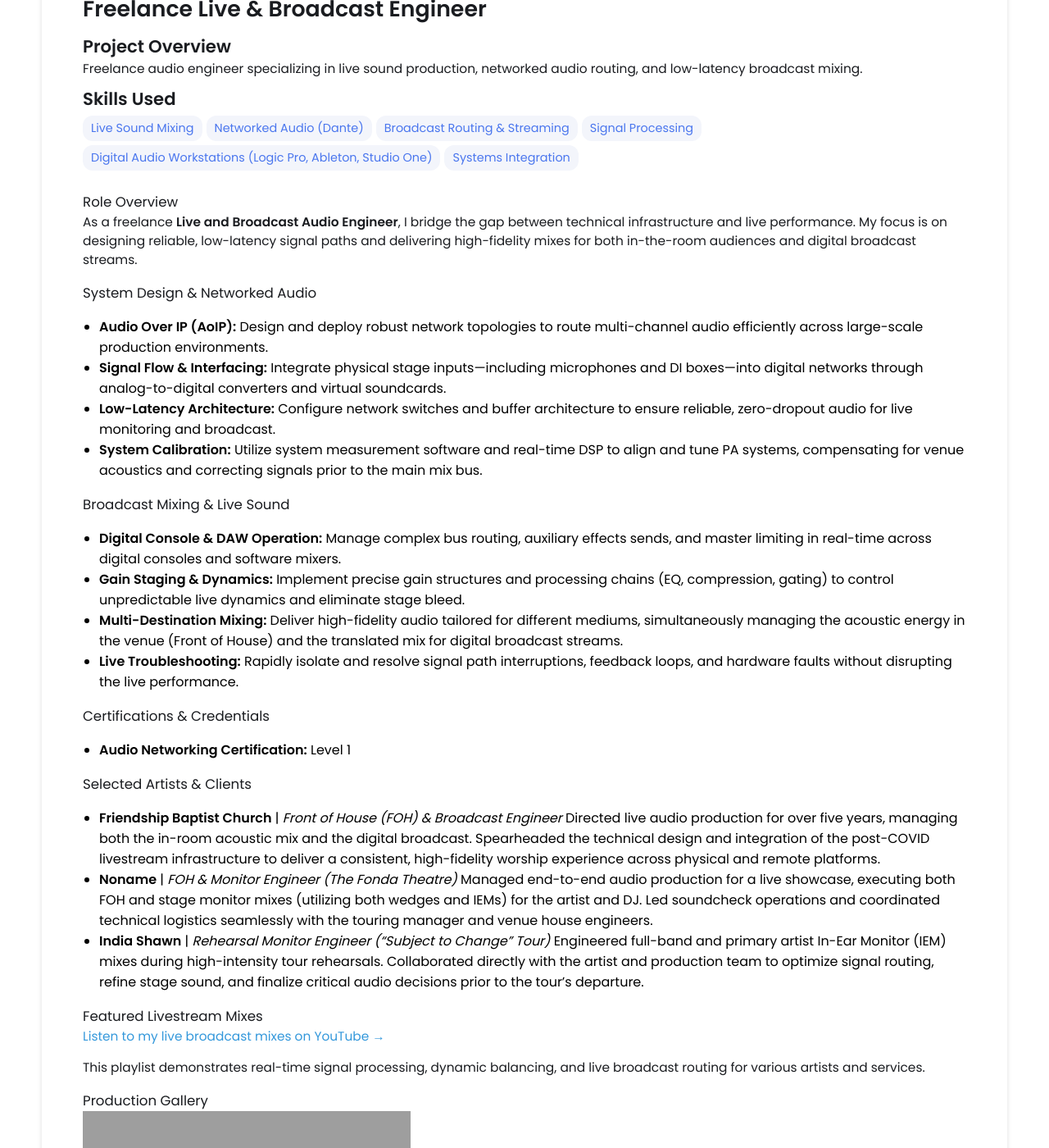
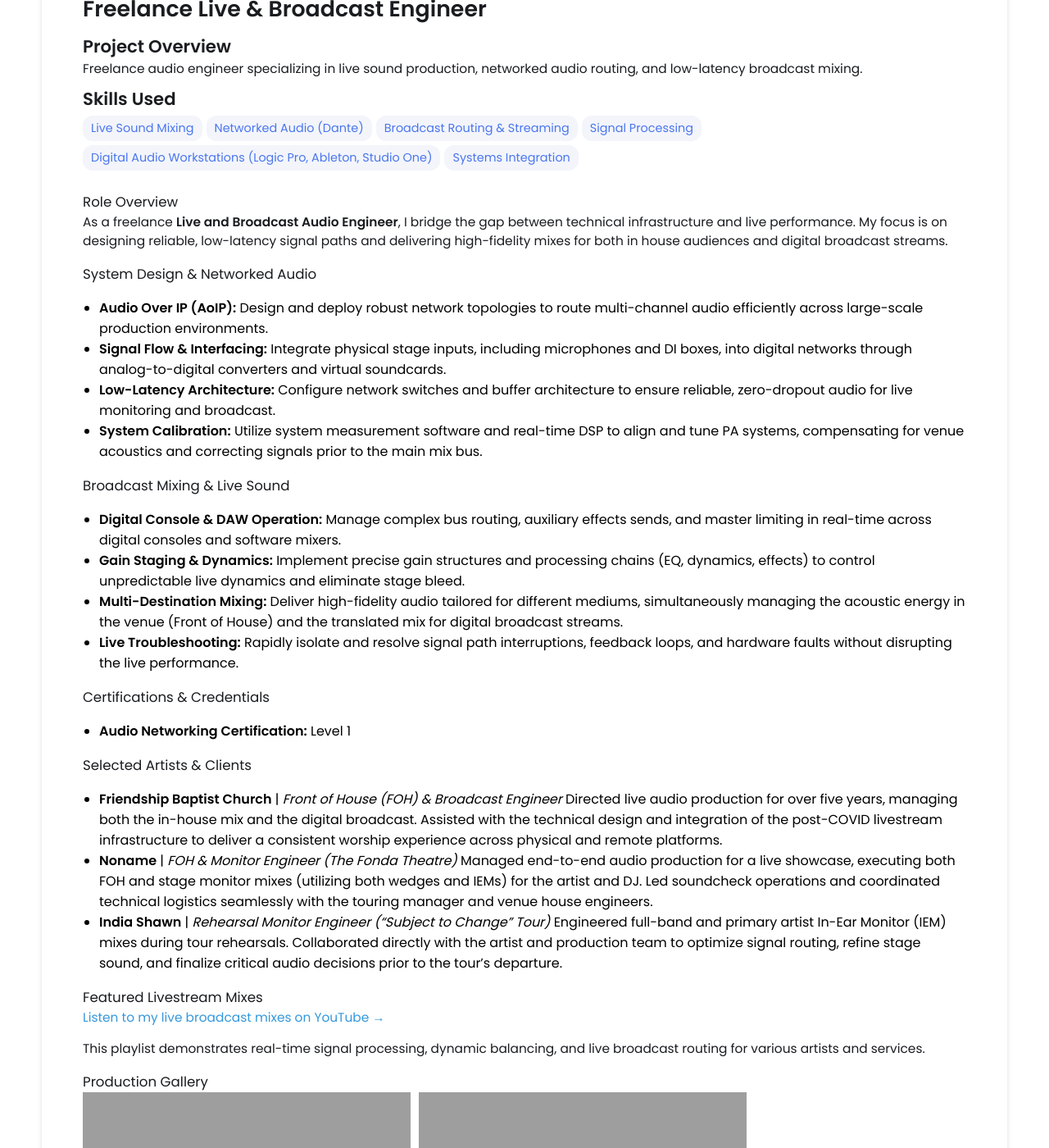
Before and after one commit to jaredjahmayne/jaredjahmayne.github.io, a Jekyll site: the page built from _projects/Audio/index.md, in a window 1280 px wide and 1400 px high, scrolled down 516 px. Shown: the whole window at 82% size. Built offline with Jekyll 4.4.1, drawn with Linux system fonts in a browser that asks for light colours.

Commit message:
Update index.md

```diff
--- a/_projects/Audio/index.md
+++ b/_projects/Audio/index.md
@@ -13,17 +13,17 @@ main-image: /audio_photos (11).png
 ---
 
 ### Role Overview
-As a freelance **Live and Broadcast Audio Engineer**, I bridge the gap between technical infrastructure and live performance. My focus is on designing reliable, low-latency signal paths and delivering high-fidelity mixes for both in-the-room audiences and digital broadcast streams.
+As a freelance **Live and Broadcast Audio Engineer**, I bridge the gap between technical infrastructure and live performance. My focus is on designing reliable, low-latency signal paths and delivering high-fidelity mixes for both in house audiences and digital broadcast streams.
 
 ### System Design & Networked Audio
 * **Audio Over IP (AoIP):** Design and deploy robust network topologies to route multi-channel audio efficiently across large-scale production environments.
-* **Signal Flow & Interfacing:** Integrate physical stage inputs—including microphones and DI boxes—into digital networks through analog-to-digital converters and virtual soundcards.
+* **Signal Flow & Interfacing:** Integrate physical stage inputs, including microphones and DI boxes, into digital networks through analog-to-digital converters and virtual soundcards.
 * **Low-Latency Architecture:** Configure network switches and buffer architecture to ensure reliable, zero-dropout audio for live monitoring and broadcast.
 * **System Calibration:** Utilize system measurement software and real-time DSP to align and tune PA systems, compensating for venue acoustics and correcting signals prior to the main mix bus.
 
 ### Broadcast Mixing & Live Sound
 * **Digital Console & DAW Operation:** Manage complex bus routing, auxiliary effects sends, and master limiting in real-time across digital consoles and software mixers.
-* **Gain Staging & Dynamics:** Implement precise gain structures and processing chains (EQ, compression, gating) to control unpredictable live dynamics and eliminate stage bleed.
+* **Gain Staging & Dynamics:** Implement precise gain structures and processing chains (EQ, dynamics, effects) to control unpredictable live dynamics and eliminate stage bleed.
 * **Multi-Destination Mixing:** Deliver high-fidelity audio tailored for different mediums, simultaneously managing the acoustic energy in the venue (Front of House) and the translated mix for digital broadcast streams.
 * **Live Troubleshooting:** Rapidly isolate and resolve signal path interruptions, feedback loops, and hardware faults without disrupting the live performance.
 
@@ -32,11 +32,11 @@ As a freelance **Live and Broadcast Audio Engineer**, I bridge the gap between t
 
 ### Selected Artists & Clients
 * **Friendship Baptist Church** | *Front of House (FOH) & Broadcast Engineer*
-  Directed live audio production for over five years, managing both the in-room acoustic mix and the digital broadcast. Spearheaded the technical design and integration of the post-COVID livestream infrastructure to deliver a consistent, high-fidelity worship experience across physical and remote platforms.
+  Directed live audio production for over five years, managing both the in-house mix and the digital broadcast. Assisted with the technical design and integration of the post-COVID livestream infrastructure to deliver a consistent worship experience across physical and remote platforms.
 * **Noname** | *FOH & Monitor Engineer (The Fonda Theatre)*
   Managed end-to-end audio production for a live showcase, executing both FOH and stage monitor mixes (utilizing both wedges and IEMs) for the artist and DJ. Led soundcheck operations and coordinated technical logistics seamlessly with the touring manager and venue house engineers.
 * **India Shawn** | *Rehearsal Monitor Engineer ("Subject to Change" Tour)*
-  Engineered full-band and primary artist In-Ear Monitor (IEM) mixes during high-intensity tour rehearsals. Collaborated directly with the artist and production team to optimize signal routing, refine stage sound, and finalize critical audio decisions prior to the tour's departure.
+  Engineered full-band and primary artist In-Ear Monitor (IEM) mixes during tour rehearsals. Collaborated directly with the artist and production team to optimize signal routing, refine stage sound, and finalize critical audio decisions prior to the tour's departure.
 
 ### Featured Livestream Mixes
 [Listen to my live broadcast mixes on YouTube →](https://youtube.com/playlist?list=PLWPCZa4V10L0&si=lNon_xZSQDXaDWfp)
@@ -44,4 +44,4 @@ As a freelance **Live and Broadcast Audio Engineer**, I bridge the gap between t
 This playlist demonstrates real-time signal processing, dynamic balancing, and live broadcast routing for various artists and services.
 
 ### Production Gallery
-{% include image-gallery.html images="audio_photos (2).png" height="300" %}
+{% include image-gallery.html images="audio_photos (1).png, audio_photos (2).png, audio_photos (3).png, audio_photos (4).png, audio_photos (5).png, audio_photos (6).png, audio_photos (7).png, audio_photos (8).png, audio_photos (9).png, audio_photos (10).png" height="300" %}
```
